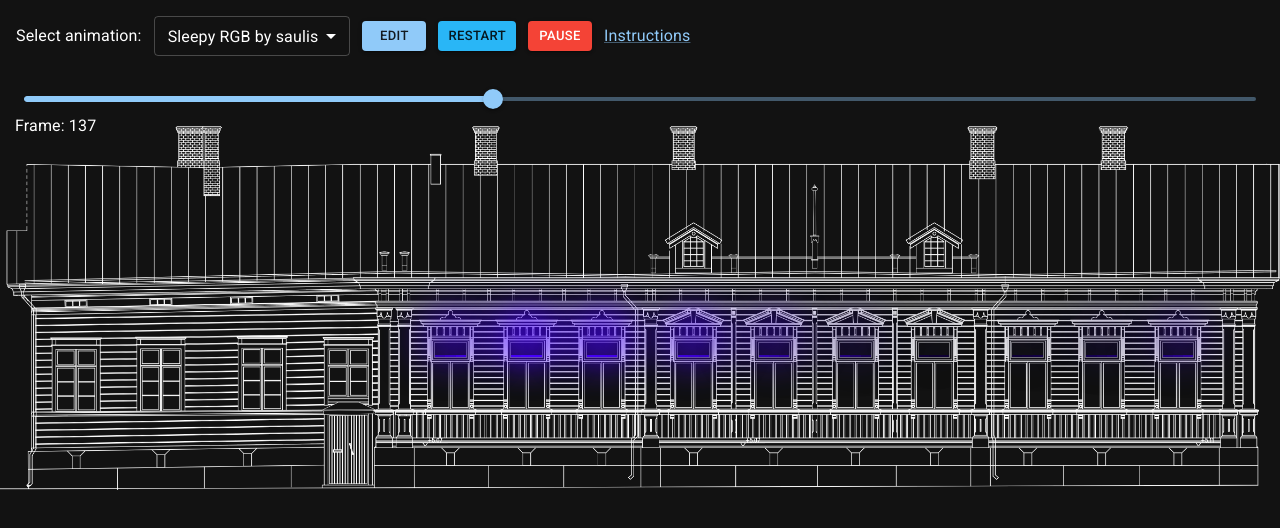
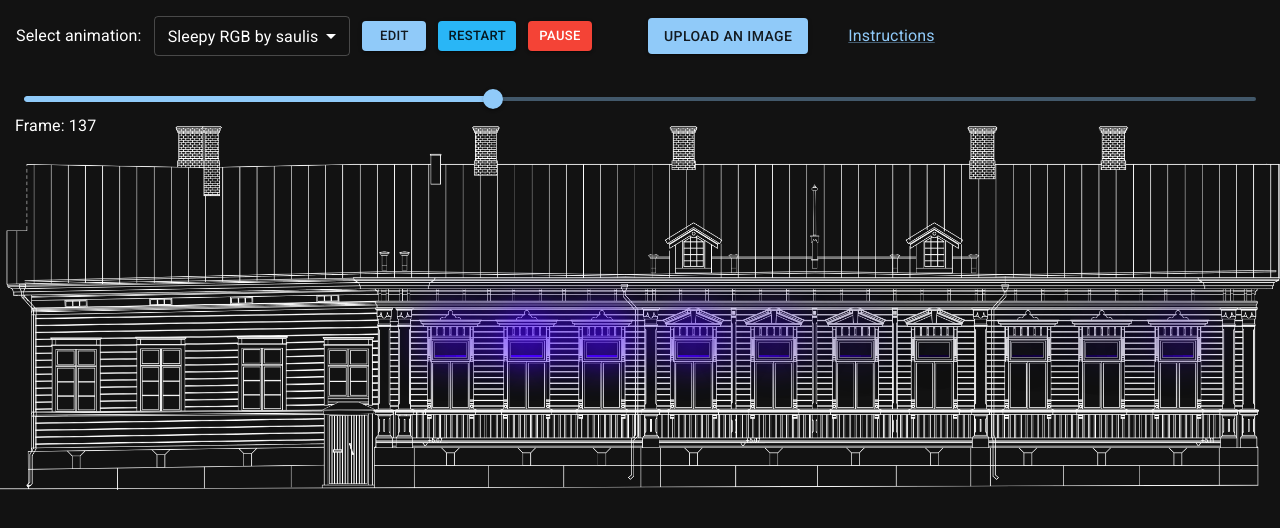
Before and after one commit to reaktor/lumo-lights-public, a Next.js app: page / in a window 1280 px wide. Shown: the top 528 px of the page. Built offline with nearby package versions, Linux system fonts and the light colour scheme.

Commit message:
animations: create animations from images

```diff
--- /dev/null
+++ b/src/app/UploadButton.tsx
@@ -0,0 +1,41 @@
+import * as React from "react";
+import { Button, styled } from "@mui/material";
+
+// https://mui.com/material-ui/react-button/#file-upload
+const VisuallyHiddenInput = styled("input")`
+  clip: rect(0 0 0 0);
+  clip-path: inset(50%);
+  height: 1px;
+  overflow: hidden;
+  position: absolute;
+  bottom: 0;
+  left: 0;
+  white-space: nowrap;
+  width: 1px;
+`;
+
+const UploadButton: React.FC<{
+  onUploaded: (dataUrl: string, filename: string) => void;
+}> = ({ onUploaded }) => (
+  <Button component="label" variant="contained">
+    Upload an image
+    <VisuallyHiddenInput
+      type="file"
+      accept=".png,.jpg"
+      onChange={(e) => {
+        if (!e.currentTarget.files || !e.currentTarget.files[0]) {
+          return;
+        }
+
+        const file = e.currentTarget.files[0];
+        const reader = new FileReader();
+
+        reader.onload = () =>
+          reader.result && onUploaded(reader.result.toString(), file.name);
+        reader.readAsDataURL(file);
+      }}
+    />
+  </Button>
+);
+
+export default UploadButton;
--- a/src/app/page.tsx
+++ b/src/app/page.tsx
@@ -2,11 +2,11 @@
 import * as React from "react";
 import { useRouter, useSearchParams } from "next/navigation";
 import * as _ from "lodash";
-import animations, { evaluate } from "@/animations";
+import defaultAnimations, { evaluate } from "@/animations";
 import type { RgbColor } from "@/utils/color-utils";
 import { rgbToHSL } from "@/utils/color-utils";
 import Editor from "@monaco-editor/react";
-import Image from "next/image";
+import NextImage from "next/image";
 import {
   AppBar,
   Box,
@@ -19,6 +19,9 @@ import {
   Toolbar,
   Typography,
 } from "@mui/material";
+
+import { transformImageToFrames } from "@/utils/image-utils";
+import UploadButton from "./UploadButton";
 
 const Windows: React.FC<{ channels: RgbColor[] }> = ({ channels }) => (
   <div
@@ -57,6 +60,7 @@ const Home: React.FC = () => {
   const [frames, setFrames] = React.useState<RgbColor[][]>([]);
   const [editorValue, setEditorValue] = React.useState("");
   const [showEditor, setShowEditor] = React.useState(false);
+  const [animations, setAnimations] = React.useState(defaultAnimations);
 
   const animation =
     (params.get("animation") as keyof typeof animations) ??
@@ -78,8 +82,14 @@ const Home: React.FC = () => {
   //   ws.current.send(JSON.stringify(frames[currentFrame % frames.length]));
 
   React.useEffect(() => {
-    changeAnimation(animation);
-  }, [animation]);
+    // uploaded animatiosn are missing after a page reload
+    if (!animations[animation]) {
+      router.push("/");
+      return;
+    }
+
+    refresh(animations[animation].code);
+  }, [animation, animations]);
 
   React.useEffect(() => {
     const interval = setInterval(
@@ -100,16 +110,15 @@ const Home: React.FC = () => {
     [setFrames, setEditorValue, setCurrentFrame]
   );
 
-  const changeAnimation = React.useCallback(
-    (animation: keyof typeof animations) => {
-      refresh(animations[animation].code);
-    },
-    [refresh]
-  );
-
   return (
     <main>
       <Box display="flex" flexDirection="column" gap={1.5}>
+        <Box
+          display="flex"
+          gap={5}
+          justifyItems={"center"}
+          alignItems={"center"}
+        >
           <Box
             display="flex"
             gap={1.5}
@@ -163,6 +172,22 @@ const Home: React.FC = () => {
                 Play
               </Button>
             )}
+          </Box>
+          <UploadButton
+            onUploaded={async (dataUrl, filename) => {
+              const frames = await transformImageToFrames(dataUrl);
+
+              setAnimations((animations) => ({
+                ...animations,
+                [filename]: {
+                  label: filename,
+                  author: "anonymous animator",
+                  code: () => frames,
+                },
+              }));
+              router.push(`?animation=${filename}`);
+            }}
+          />
           <Link
             target="_blank"
             href="https://github.com/reaktor/lumo-lights-public#readme"
@@ -241,7 +266,7 @@ const Home: React.FC = () => {
                 width: "100vw",
               }}
             >
-              <Image src="/petrelius.png" alt="Petrelius" fill />
+              <NextImage src="/petrelius.png" alt="Petrelius" fill />
               {WINDOW_POSITIONS.map((pos, i) => (
                 <div
                   style={{
--- /dev/null
+++ b/src/utils/image-utils.ts
@@ -0,0 +1,54 @@
+import { RgbColor } from "./color-utils";
+
+export const transformImageToFrames = (
+  dataUrl: string
+): Promise<RgbColor[][]> => {
+  return new Promise((resolve, reject) => {
+    const img = new Image();
+    img.crossOrigin = "anonymous";
+    img.src = dataUrl;
+    const canvas = document.createElement("canvas");
+    canvas.height = 1000;
+
+    const ctx = canvas.getContext("2d");
+    if (!ctx) {
+      reject();
+    } else {
+      img.addEventListener("load", () => {
+        ctx.drawImage(img, 0, 0);
+
+        img.style.display = "none";
+        const imageData = ctx.getImageData(0, 0, img.width, img.height);
+
+        if (img.width != 30 || img.height < 2) {
+          reject();
+          return;
+        }
+
+        const frames = imageData.data
+          .reduce((acc, curr, i) => {
+            if (i % 4 !== 3) {
+              acc.push(curr);
+            }
+            return acc;
+          }, [] as number[])
+          .reduce((acc, curr, i, arr) => {
+            if (i % 3 === 0) {
+              acc.push([arr[i], arr[i + 1], arr[i + 2]]);
+            }
+
+            return acc;
+          }, [] as RgbColor[])
+          .reduce((acc, curr, i, arr) => {
+            if (i % 30 === 0) {
+              acc.push(arr.slice(i, i + 30));
+            }
+
+            return acc;
+          }, [] as RgbColor[][]);
+
+        return resolve(frames);
+      });
+    }
+  });
+};
```
Also changed, not shown: gradient.png (added), 1 other file (tests, documents, lock files or other folders). Lines whose indentation alone changed are shown as unchanged.
